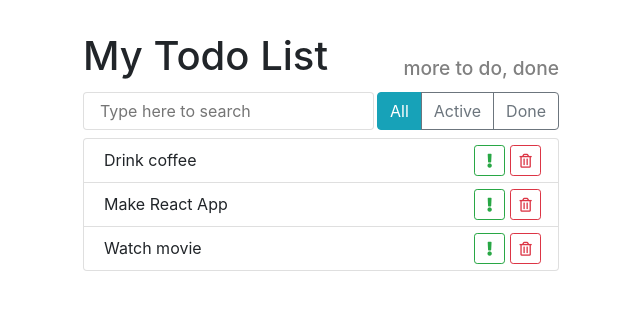
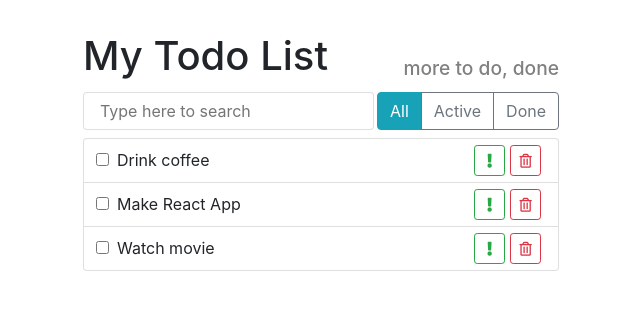
Before and after one commit to Irina-Dovgyalo/todo, a React (Create React App) app: page / in a window 1280 px wide. Shown: the top 310 px of the page, without its empty margins (319-959 px from the left). Built offline with nearby package versions, Linux system fonts and the light colour scheme.

Commit message:
feat: add input-checkbox in TodoListItems

```diff
--- a/src/App.js
+++ b/src/App.js
@@ -7,16 +7,13 @@ import './App.css';
 
 
 export default class App extends Component {
-  constructor(){
-    super();
-    this.state = {
+    state = {
       todoData: [
         {label: 'Drink coffee', important: false, id: 1},
         {label: 'Make React App', important: true, id: 2},
         {label: 'Watch movie', important: false, id: 3}
       ]
     };
-  }
 
   deleteItem = (id) => {
     this.setState(({todoData}) => {
--- a/src/components/TodoListItem/TodoListItem.css
+++ b/src/components/TodoListItem/TodoListItem.css
@@ -7,7 +7,6 @@
 .todo-list-item-label {
     margin-left: .5rem;
     line-height: 35px;
-    cursor: pointer;
     user-select: none;
 }
 
@@ -25,3 +24,7 @@
     height: 31px;
     margin-right: 5px;
 }
+
+.checkbox {
+    cursor: pointer;
+}
--- a/src/components/TodoListItem/TodoListItem.js
+++ b/src/components/TodoListItem/TodoListItem.js
@@ -41,7 +41,10 @@ export default class TodoListItem extends Component {
 
         return(
             <span className={classNames}>
-                <span className='todo-list-item-label' onClick={this.onLabelClick}>{label}</span>
+                <div>
+                    <input className='checkbox' onClick={this.onLabelClick} type="checkbox" />
+                    <span className='todo-list-item-label'>{label}</span>
+                </div>
                 <div className='buttons'>
                     <button type='button' className='btn btn-outline-success btn-sm' onClick={this.onMarkImportant}><i className="fas fa-exclamation"></i></button>
                     <button type='button' className='btn btn-outline-danger btn-sm' onClick={onDeleted}><i className="far fa-trash-alt"></i></button>
```
